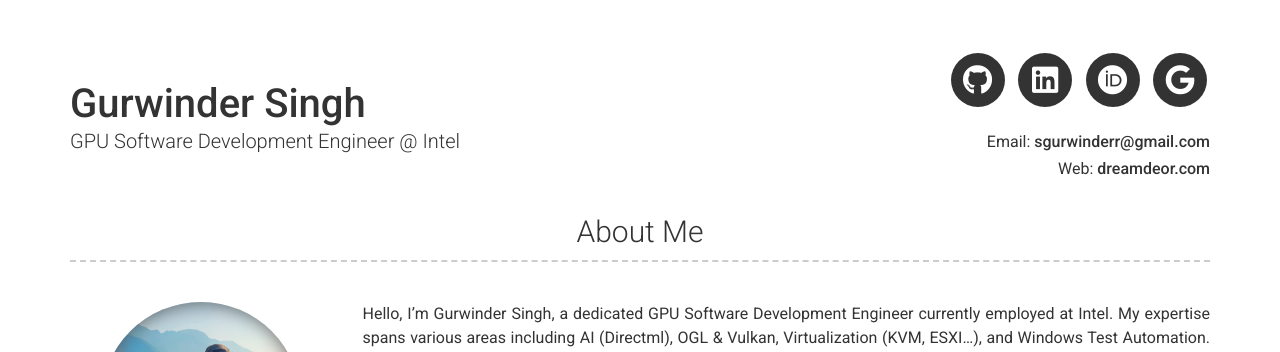
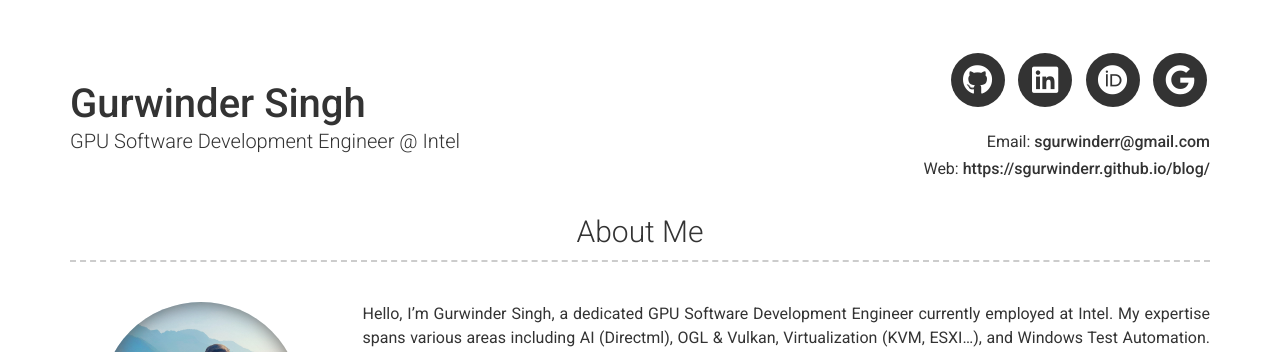
Before and after one commit to sgurwinderr/aboutme, a Jekyll site: the page built from index.md, in a window 1280 px wide. Shown: the top 352 px of the page. Built offline with Jekyll 4.4.1, drawn with Linux system fonts in a browser that asks for light colours; nearby versions of some CDN libraries.

Commit message:
changed website address

```diff
--- a/_config.yml
+++ b/_config.yml
@@ -12,7 +12,7 @@ email: sgurwinderr@gmail.com
 # email_title: Email (Email title override)
 # phone: Your phone number (optional)
 # phone_title: Phone (Phone title override)
-website: dreamdeor.com
+website: https://sgurwinderr.github.io/blog/
 # website_title: Web (Website title override)
 
 # Dark Mode (true/false/never)
```
